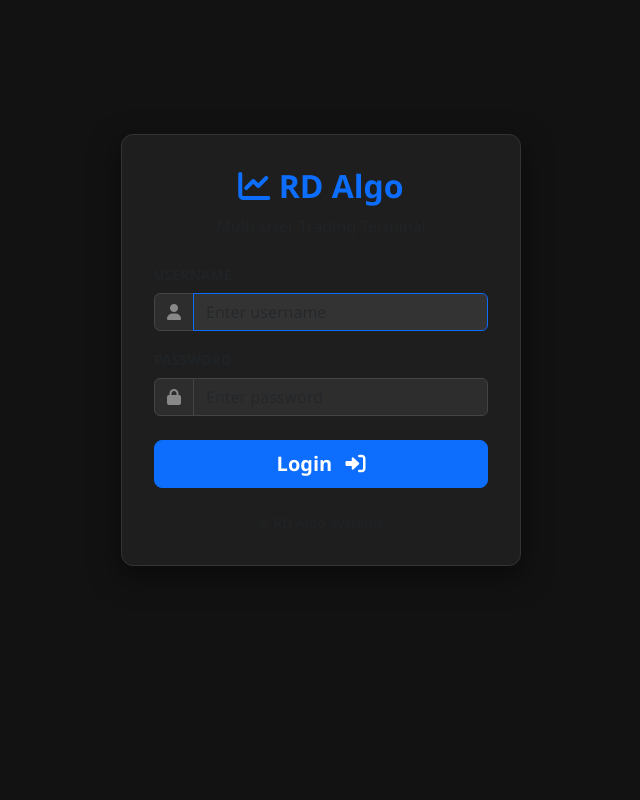
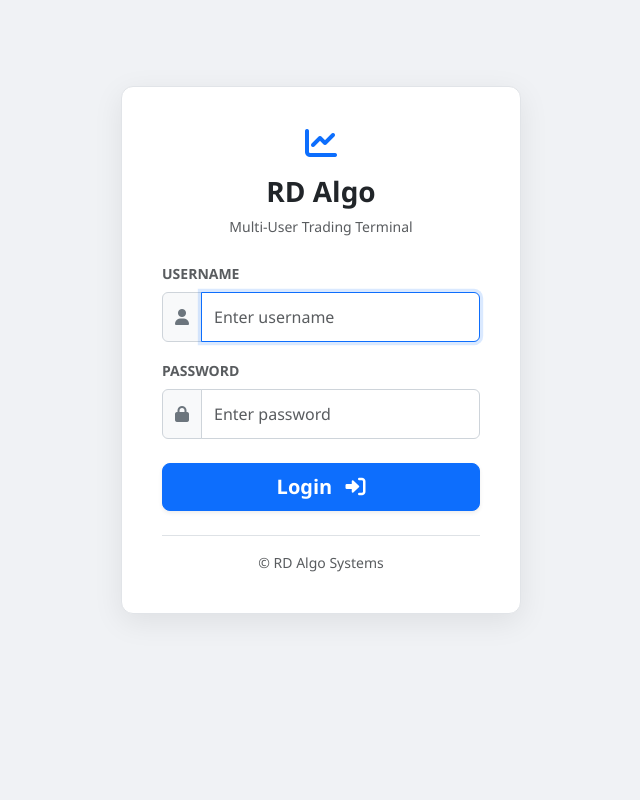
Before and after one commit to rajd1005/rdalgoalgov2, a Flask app: page /login in a window 1280 px wide. Shown: the whole page, without its empty margins (319-959 px from the left). Run offline with Flask 3, Linux system fonts and the light colour scheme.

Commit message:
Update login.html

```diff
--- a/templates/login.html
+++ b/templates/login.html
@@ -9,38 +9,45 @@
     <link rel="stylesheet" href="https://cdnjs.cloudflare.com/ajax/libs/font-awesome/6.0.0/css/all.min.css">
 
     <style>
+        /* LIGHT THEME FOR LOGIN PAGE */
         body {
-            background-color: #121212;
-            color: #e0e0e0;
+            background-color: #f0f2f5;
+            color: #333;
             height: 100vh;
             display: flex;
             align-items: center;
             justify-content: center;
+            margin: 0;
         }
         .login-card {
             width: 100%;
             max-width: 400px;
-            background-color: #1e1e1e;
-            border: 1px solid #333;
+            background-color: #ffffff;
+            border: 1px solid #e1e4e8;
             border-radius: 12px;
-            padding: 2rem;
-            box-shadow: 0 10px 30px rgba(0,0,0,0.5);
+            padding: 2.5rem;
+            box-shadow: 0 8px 30px rgba(0,0,0,0.08);
         }
         .form-control {
-            background-color: #2d2d2d;
-            border: 1px solid #444;
-            color: #fff;
+            background-color: #fff;
+            border: 1px solid #ced4da;
+            color: #333;
+            padding: 0.75rem;
         }
         .form-control:focus {
-            background-color: #333;
+            background-color: #fff;
             border-color: #0d6efd;
-            color: #fff;
-            box-shadow: none;
+            box-shadow: 0 0 0 0.2rem rgba(13, 110, 253, 0.15);
         }
         .input-group-text {
-            background-color: #2d2d2d;
-            border: 1px solid #444;
-            color: #888;
+            background-color: #f8f9fa;
+            border: 1px solid #ced4da;
+            color: #6c757d;
+        }
+        .brand-icon {
+            color: #0d6efd;
+            font-size: 2rem;
+            margin-bottom: 1rem;
         }
     </style>
 </head>
@@ -48,14 +55,15 @@
 
 <div class="login-card">
     <div class="text-center mb-4">
-        <h2 class="fw-bold text-primary"><i class="fas fa-chart-line"></i> RD Algo</h2>
-        <p class="text-muted">Multi-User Trading Terminal</p>
+        <i class="fas fa-chart-line brand-icon"></i>
+        <h3 class="fw-bold text-dark">RD Algo</h3>
+        <p class="text-muted small">Multi-User Trading Terminal</p>
     </div>
 
     {% with messages = get_flashed_messages() %}
         {% if messages %}
             {% for message in messages %}
-            <div class="alert alert-danger py-2 text-center border-0" role="alert">
+            <div class="alert alert-danger py-2 text-center border-0 small shadow-sm" role="alert">
                 <i class="fas fa-exclamation-circle me-2"></i>{{ message }}
             </div>
             {% endfor %}
@@ -80,13 +88,13 @@
         </div>
 
         <div class="d-grid">
-            <button type="submit" class="btn btn-primary btn-lg fw-bold">
+            <button type="submit" class="btn btn-primary btn-lg fw-bold shadow-sm">
                 Login <i class="fas fa-sign-in-alt ms-2"></i>
             </button>
         </div>
     </form>
 
-    <div class="text-center mt-4">
+    <div class="text-center mt-4 border-top pt-3">
         <p class="text-muted small mb-0">&copy; RD Algo Systems</p>
     </div>
 </div>
```
